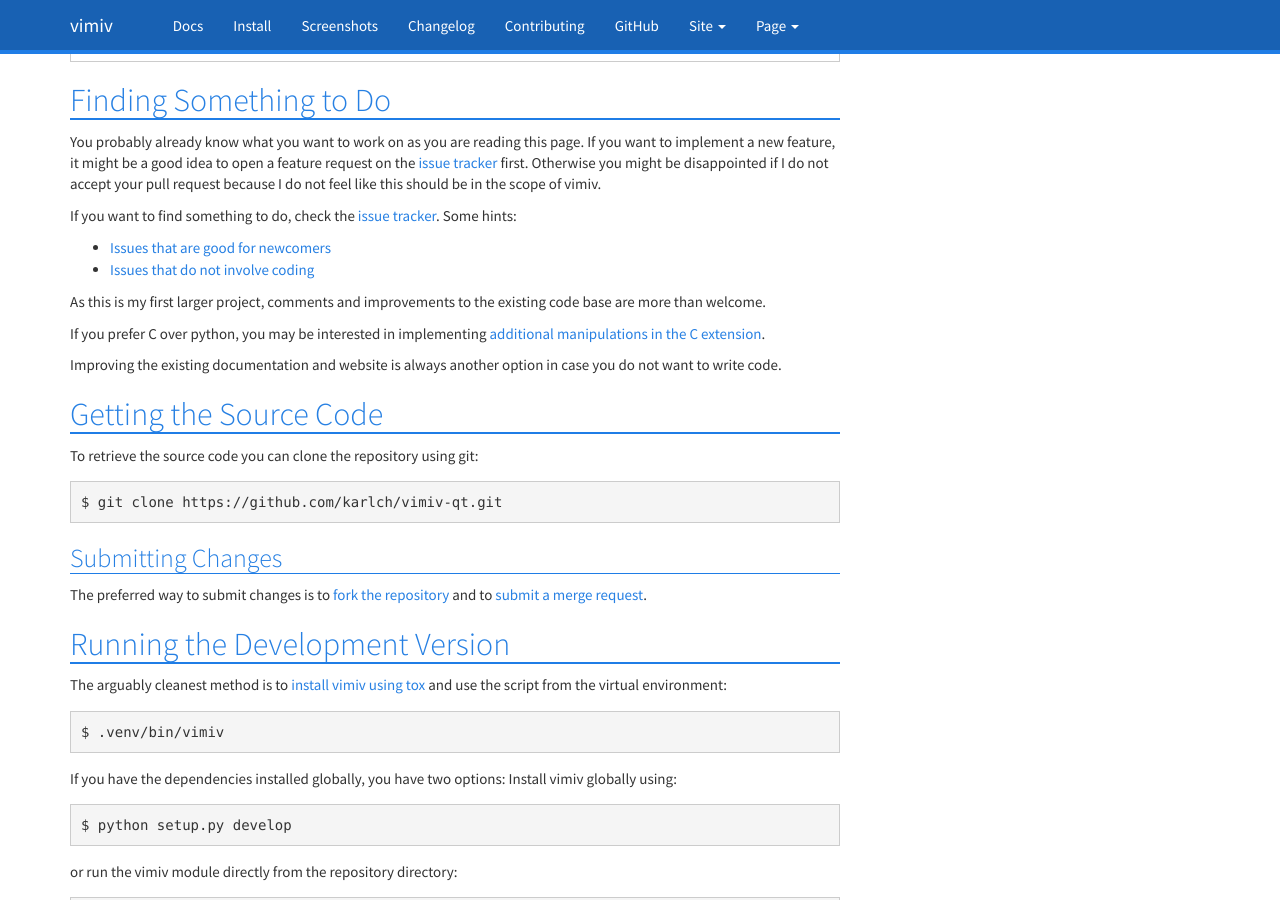
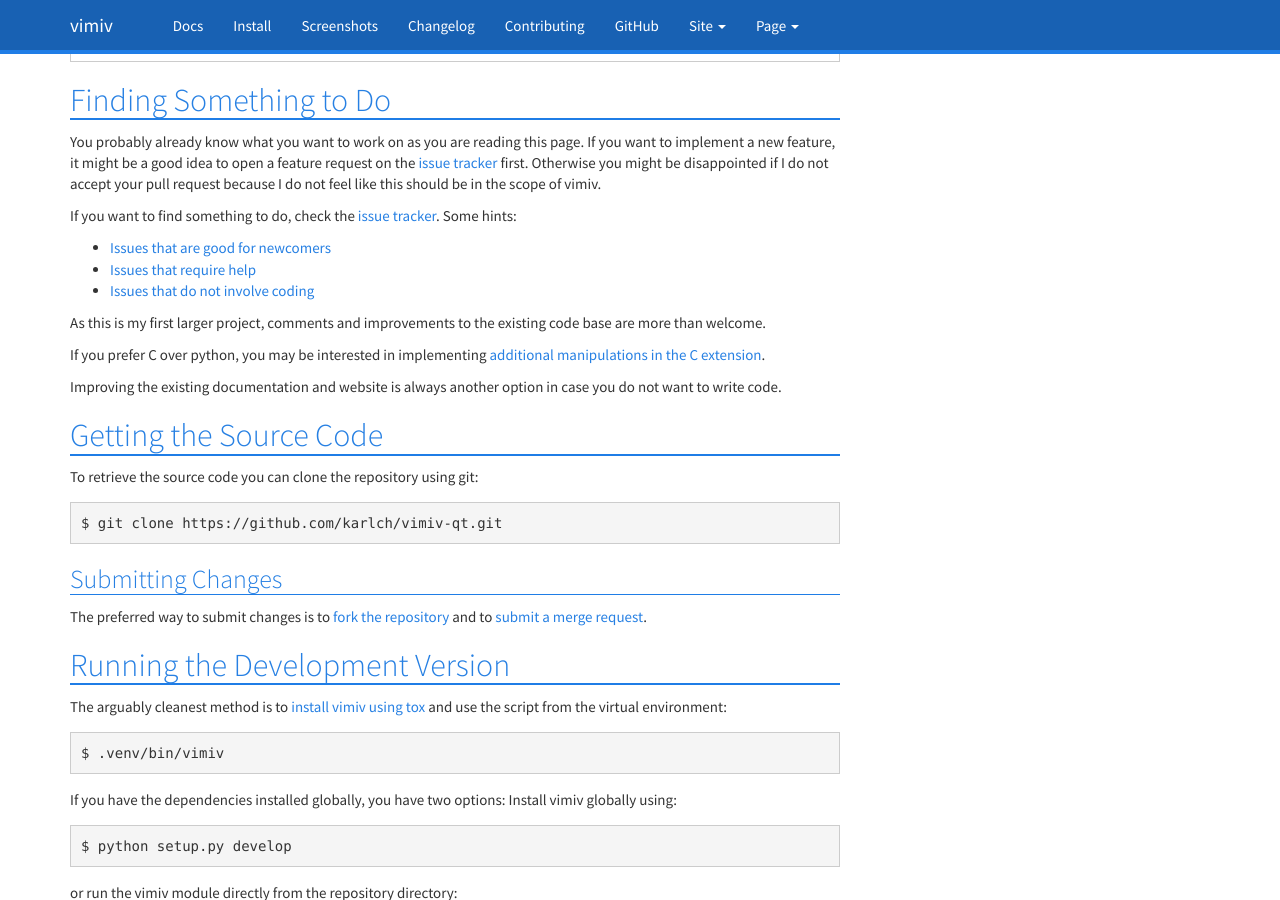
Before and after one commit to karlch/vimiv-qt, a Sphinx documentation site: the page built from docs/documentation/contributing.rst, in a window 1280 px wide and 900 px high, scrolled down 531 px. Built offline with Sphinx 7.4.7, drawn with Linux system fonts in a browser that asks for light colours.

Commit message:
Docs: mention issues with "help wanted" tag

```diff
--- a/docs/documentation/contributing.rst
+++ b/docs/documentation/contributing.rst
@@ -31,6 +31,7 @@
 `issue tracker <https://github.com/karlch/vimiv-qt/issues/>`_. Some hints:
 
 * `Issues that are good for newcomers <https://github.com/karlch/vimiv-qt/issues?q=is%3Aissue+is%3Aopen+label%3A%22good+first+issue%22>`_
+* `Issues that require help <https://github.com/karlch/vimiv-qt/issues?q=is%3Aissue+is%3Aopen+label%3A%22help+wanted%22>`_
 * `Issues that do not involve coding <https://github.com/karlch/vimiv-qt/issues?q=is%3Aissue+is%3Aopen+label%3Anot-code>`_
 
 As this is my first larger project, comments and improvements to the existing
```
